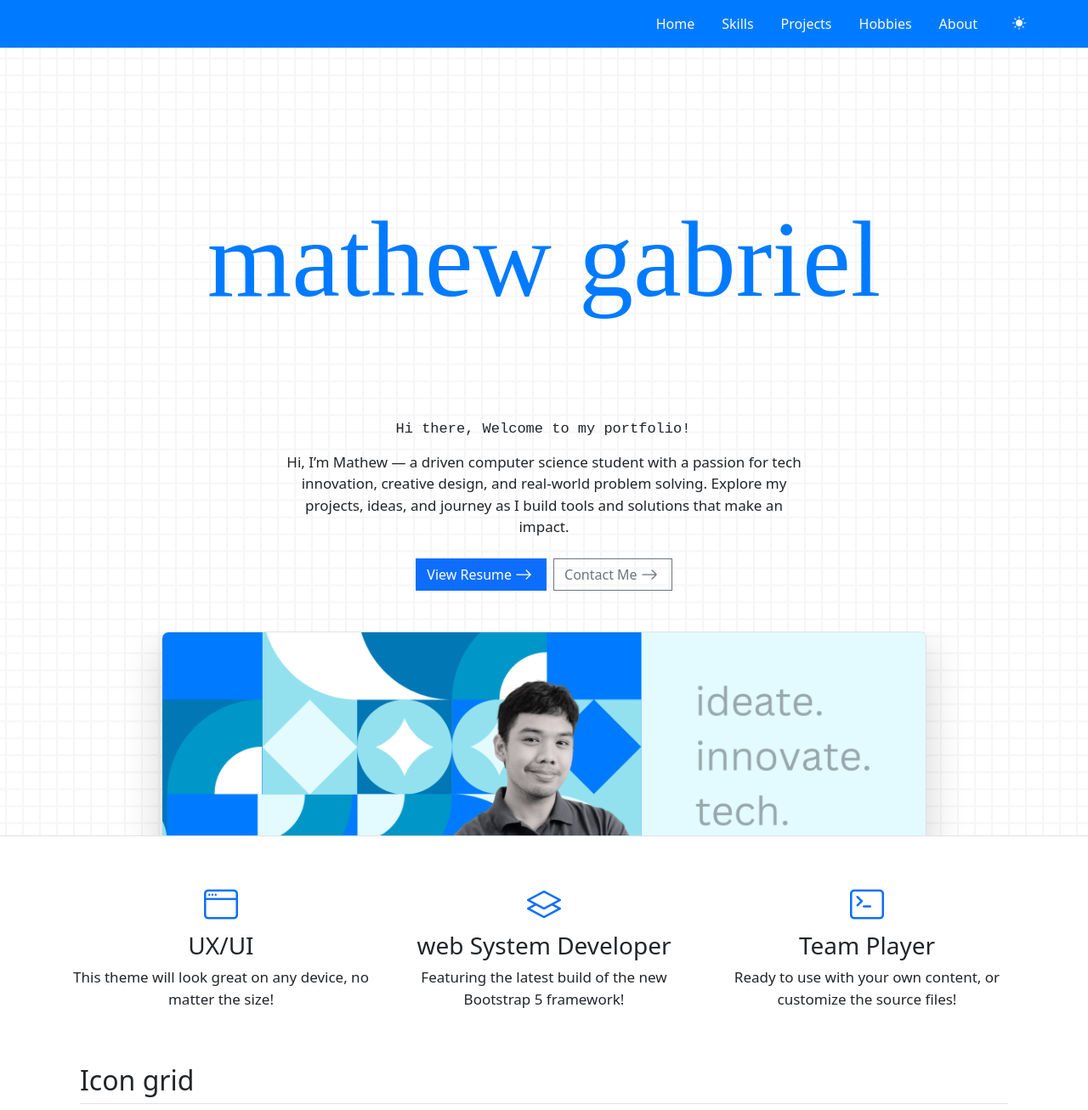
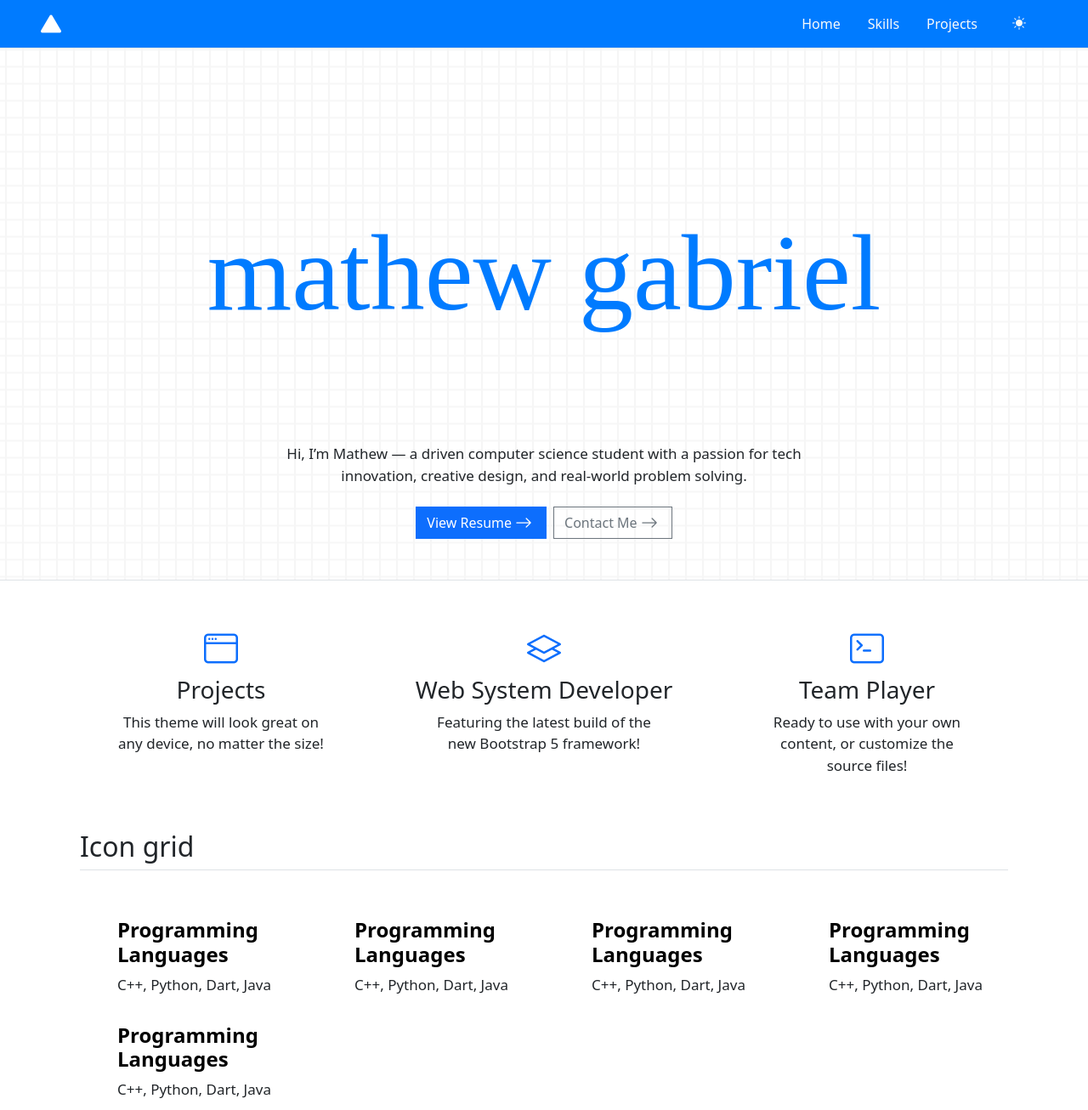
Before and after one commit to MG-Minsu/gabriel-resume-version2, a plain HTML site: page index.html in a window 1280 px wide. Shown: the top 1306 px of the page at 85% size. Drawn offline with nearby package versions, Linux system fonts and the light colour scheme; files whose address does not match are found by name; a web font is replaced by a local one.

Commit message:
update hero 1

```diff
--- a/index.html
+++ b/index.html
@@ -122,7 +122,7 @@
               class="d-flex align-items-center mb-2 mb-md-0 me-md-auto link-body-emphasis text-decoration-none"
             >
               <!-- <img src="../assets/logo.png" alt="Logo" width="40" height="40" /> -->
-              <span class="fs-7 my-3"></span>
+              <span class="bi-triangle-fill fs-4 text-white"></span>
               <!-- leave balnk -->
             </div>
 
@@ -138,12 +138,7 @@
               <li class="nav-item">
                 <a href="#" class="nav-link text-light">Projects</a>
               </li>
-              <li class="nav-item">
-                <a href="#" class="nav-link text-light">Hobbies</a>
-              </li>
-              <li class="nav-item">
-                <a href="#" class="nav-link text-light">About</a>
-              </li>
+
               <li>
                 <div class="container">
                   <!-- Theme Toggle Button -->
@@ -170,22 +165,19 @@
           <!-- Menu button for small screens -->
         </div>
         <div class="px-4 pt-5 mb-5 text-center border-bottom" id="landing-page">
-          <div class="">
+          <div class="pt-3">
             <div class="breathe-animation">
               <!-- Change this letter to test a different one -->
               <span class="my-5">mathew gabriel</span>
             </div>
             <span class="mx-2" id="name-small-screen">MG</span>
           </div>
-          <p class="cursor typewriter-animation" id="typewriter-text">
-            Hi there, Welcome to my portfolio!
-          </p>
+
           <div class="col-lg-6 mx-auto">
             <p class="lead mb-4" id="description-text">
               Hi, I’m Mathew — a driven computer science student with a passion
               for tech innovation, creative design, and real-world problem
-              solving. Explore my projects, ideas, and journey as I build tools
-              and solutions that make an impact.
+              solving.
             </p>
             <div class="d-flex gap-2 justify-content-center pb-5">
               <button
@@ -229,18 +221,6 @@
               </button>
             </div>
           </div>
-          <div class="overflow-hidden" style="max-height: 30vh">
-            <div class="container px-5">
-              <img
-                src="assets/mathue.gabriel.png"
-                class="img-fluid border rounded-3 shadow-lg mb-4"
-                alt="Example image"
-                width="900"
-                height="700"
-                loading="lazy"
-              />
-            </div>
-          </div>
         </div>
         <!-- sample selection -->
         <div class="features-icons text-center">
@@ -249,10 +229,10 @@
               <div class="col-lg-4">
                 <div class="features-icons-item mx-auto mb-5 mb-lg-0 mb-lg-3">
                   <div class="features-icons-icon d-flex">
-                    <h1 class="bi bi-window m-auto text-primary my-2"></h1>
+                    <h1 class="bi bi-window m-auto text-primary my-2 fs-1"></h1>
                   </div>
-                  <h3>UX/UI</h3>
-                  <p class="lead mb-0">
+                  <h3>Projects</h3>
+                  <p class="lead px-5" id="sub-description-text">
                     This theme will look great on any device, no matter the
                     size!
                   </p>
@@ -261,10 +241,10 @@
               <div class="col-lg-4">
                 <div class="features-icons-item mx-auto mb-5 mb-lg-0 mb-lg-3">
                   <div class="features-icons-icon d-flex">
-                    <h1 class="bi-layers m-auto text-primary my-2"></h1>
+                    <h1 class="bi-layers m-auto text-primary my-2 fs-1"></h1>
                   </div>
-                  <h3>web System Developer</h3>
-                  <p class="lead mb-0">
+                  <h3>Web System Developer</h3>
+                  <p class="lead mb-0 px-5">
                     Featuring the latest build of the new Bootstrap 5 framework!
                   </p>
                 </div>
@@ -275,7 +255,7 @@
                     <h1 class="bi-terminal m-auto text-primary my-2"></h1>
                   </div>
                   <h3>Team Player</h3>
-                  <p class="lead mb-0">
+                  <p class="lead mb-0 px-5">
                     Ready to use with your own content, or customize the source
                     files!
                   </p>
--- a/styles/index.css
+++ b/styles/index.css
@@ -6,7 +6,9 @@ p {
 .header-container {
   background-color: #007bff !important;
 }
-#contact-me-button {
+#hero-container-2 > h1 {
+  font-size: 100px !important;
+  color: #d8d8d8 !important;
 }
 #landing-page {
   background-image: linear-gradient(#f6f6f6 2px, transparent 2px),
@@ -71,6 +73,9 @@ html[data-bs-theme="dark"] #landing-page {
   }
   #description-text {
     padding: 0px 20px 0px 20px !important;
+  }
+  #sub-description-text {
+    padding: 0px 140px 0px 140px !important;
   }
 }
 
```
